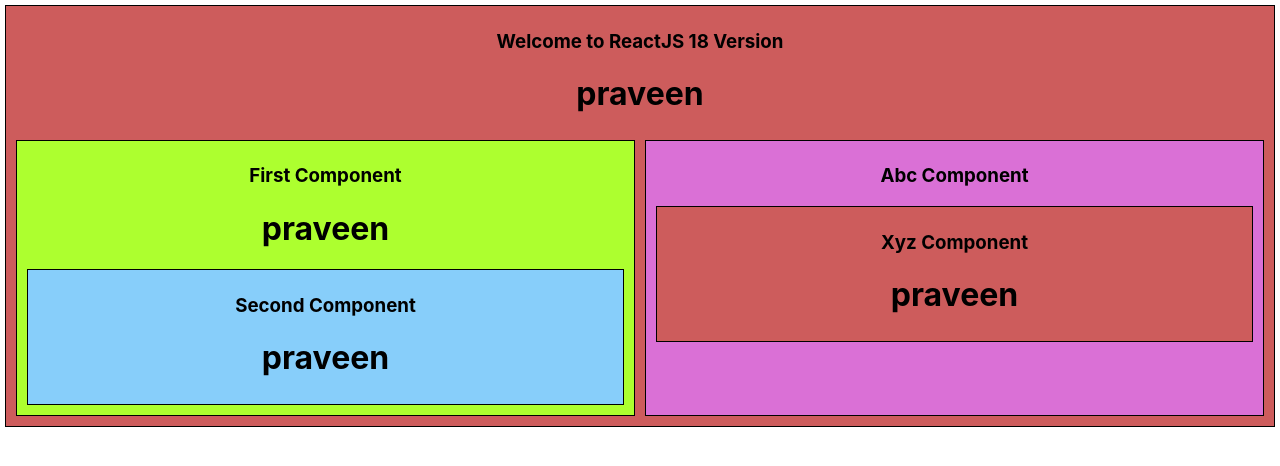
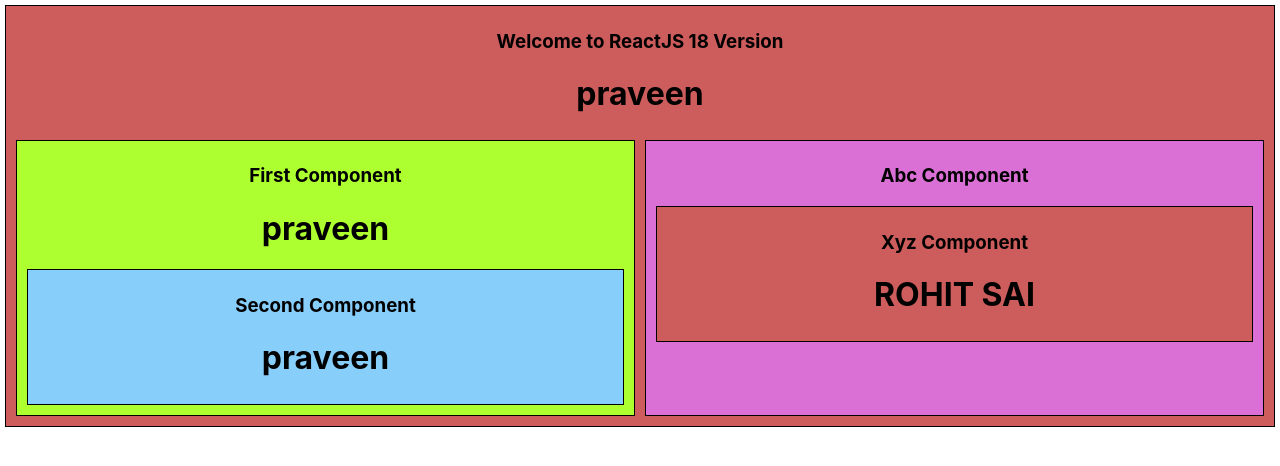
Before and after one commit to Reehana12/rb14, a React (Create React App) app: page / in a window 1280 px wide. Shown: the top 466 px of the page. Built offline with nearby package versions, Linux system fonts and the light colour scheme.

Commit message:
object as context

```diff
--- a/src/App.jsx
+++ b/src/App.jsx
@@ -4,10 +4,11 @@ import First from "./First";
 import React from "react";
 import UserContext from "./UserContext";
 import Abc from "./Abc";
+import userdetails from "./userdata.mock";
 function App() {
   const [myname,setmyname] = React.useState('praveen');
   return (
-    <UserContext.Provider value={myname}>
+    <UserContext.Provider value={userdetails}>
       <div className="App mybox reddish">
         <h3>Welcome to ReactJS 18 Version</h3>
         <h1>{myname}</h1>
--- a/src/Xyz.jsx
+++ b/src/Xyz.jsx
@@ -5,7 +5,7 @@ function Xyz(props) {
     return (
         <div className='mybox reddish'>
             <h3>Xyz Component</h3>
-            <h1>{user}</h1>
+            <h1>{user.firstname.toUpperCase()} {user.lastname.toUpperCase()}</h1>
         </div>
     );
 }
--- /dev/null
+++ b/src/userdata.mock.js
@@ -0,0 +1,6 @@
+var userdetails = {
+  firstname: "rohit",
+  lastname: "sai",
+  age: 22,
+};
+export default userdetails;
```
